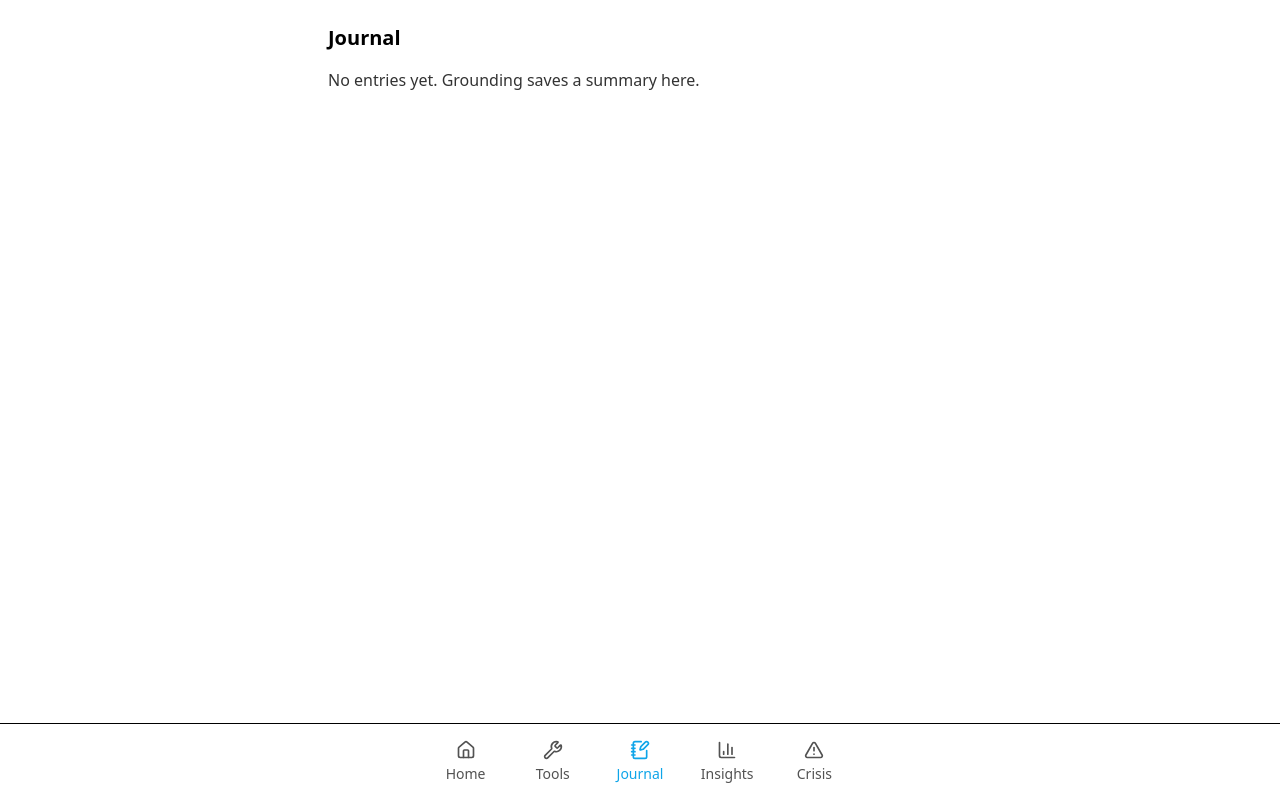
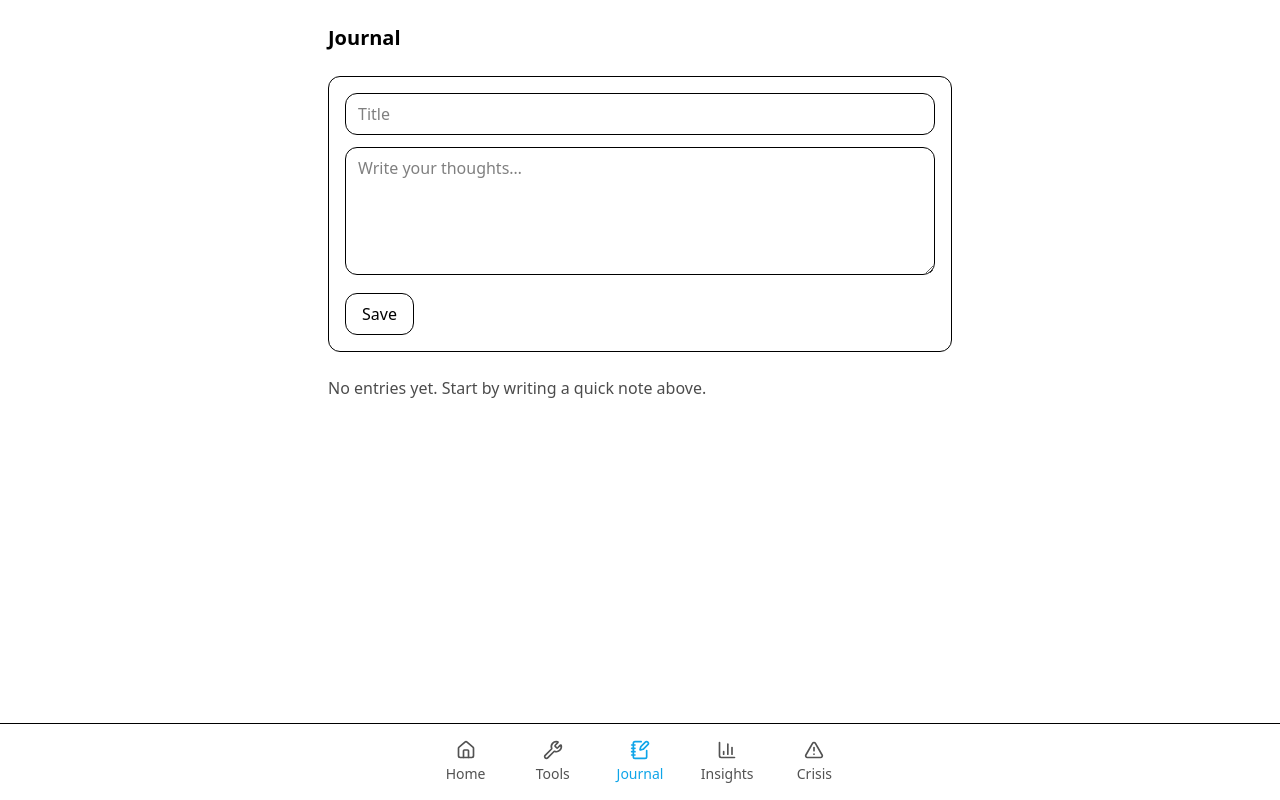
Before and after one commit to scottymker/ysm-app, a Next.js app: page /journal in a window 1280 px wide. Built offline with nearby package versions, Linux system fonts and the light colour scheme.

Commit message:
feat(journal): CRUD UI + zustand store

```diff
--- a/src/app/journal/page.tsx
+++ b/src/app/journal/page.tsx
@@ -1,29 +1,98 @@
 "use client";
 
-import { useJournalStore } from "@/stores/useJournalStore";
+import { useState } from "react";
+import { useJournalStore, type JournalEntry } from "@/stores/useJournalStore";
 
-export default function JournalPage(){
-  const { entries, remove } = useJournalStore();
+function EntryForm({
+  initial,
+  onSave,
+  onCancel
+}: {
+  initial?: Partial<JournalEntry>;
+  onSave: (v: { title: string; body: string }) => void;
+  onCancel?: () => void;
+}) {
+  const [title, setTitle] = useState(initial?.title ?? "");
+  const [body, setBody] = useState(initial?.body ?? "");
+  return (
+    <form
+      onSubmit={(e) => { e.preventDefault(); onSave({ title, body }); }}
+      className="rounded-xl border p-4 space-y-3"
+    >
+      <input
+        value={title}
+        onChange={(e)=>setTitle(e.target.value)}
+        placeholder="Title"
+        aria-label="Title"
+        className="w-full rounded-xl border px-3 py-2 outline-none focus-visible:ring-2"
+      />
+      <textarea
+        value={body}
+        onChange={(e)=>setBody(e.target.value)}
+        placeholder="Write your thoughts…"
+        aria-label="Body"
+        className="h-32 w-full resize-vertical rounded-xl border px-3 py-2 outline-none focus-visible:ring-2"
+      />
+      <div className="flex gap-2">
+        <button className="rounded-xl border px-4 py-2" type="submit">Save</button>
+        {onCancel && <button className="rounded-xl border px-4 py-2" type="button" onClick={onCancel}>Cancel</button>}
+      </div>
+    </form>
+  );
+}
+
+export default function JournalPage() {
+  const { entries, add, update, remove } = useJournalStore();
+  const [editing, setEditing] = useState<string | null>(null);
 
   return (
-    <main className="mx-auto max-w-2xl p-6">
+    <main className="mx-auto max-w-2xl p-6 space-y-6">
       <h1 className="text-xl font-semibold">Journal</h1>
-      {entries.length === 0 ? (
-        <p className="mt-4 opacity-80">No entries yet. Grounding saves a summary here.</p>
-      ) : (
-        <ul className="mt-6 space-y-4">
-          {entries.map(e => (
-            <li key={e.id} className="rounded-xl border p-4">
-              <div className="flex items-center justify-between gap-3">
-                <time className="text-sm opacity-70">{new Date(e.dateISO).toLocaleString()}</time>
-                <button className="rounded-lg border px-2 py-1 text-sm" onClick={()=>remove(e.id)}>Delete</button>
-              </div>
-              {e.tags?.length ? <p className="mt-1 text-xs opacity-70">Tags: {e.tags.join(", ")}</p> : null}
-              <pre className="mt-2 whitespace-pre-wrap text-sm">{e.body}</pre>
-            </li>
-          ))}
-        </ul>
+
+      {/* Create */}
+      {!editing && (
+        <EntryForm
+          onSave={({ title, body }) => {
+            if (!title && !body) return;
+            add({ title, body });
+          }}
+        />
       )}
+
+      {/* List */}
+      <ul className="space-y-4">
+        {entries.length === 0 && <li className="opacity-70">No entries yet. Start by writing a quick note above.</li>}
+        {entries.map((e) => (
+          <li key={e.id} className="rounded-xl border p-4">
+            {editing === e.id ? (
+              <EntryForm
+                initial={e}
+                onSave={({ title, body }) => {
+                  update(e.id, { title, body });
+                  setEditing(null);
+                }}
+                onCancel={() => setEditing(null)}
+              />
+            ) : (
+              <>
+                <div className="flex items-start justify-between gap-4">
+                  <div>
+                    <div className="font-medium">{e.title || "(Untitled)"}</div>
+                    <div className="text-sm opacity-80 whitespace-pre-wrap mt-1">{e.body}</div>
+                  </div>
+                  <div className="shrink-0 flex gap-2">
+                    <button className="rounded-xl border px-3 py-1 text-sm" onClick={()=>setEditing(e.id)} aria-label={`Edit ${e.title || "entry"}`}>Edit</button>
+                    <button className="rounded-xl border px-3 py-1 text-sm" onClick={()=>remove(e.id)} aria-label={`Delete ${e.title || "entry"}`}>Delete</button>
+                  </div>
+                </div>
+                <div className="mt-2 text-xs opacity-60">
+                  {new Date(e.updatedAt).toLocaleString()}
+                </div>
+              </>
+            )}
+          </li>
+        ))}
+      </ul>
     </main>
   );
 }
--- a/src/stores/useJournalStore.ts
+++ b/src/stores/useJournalStore.ts
@@ -1,52 +1,36 @@
 import { create } from "zustand";
+import { persist } from "zustand/middleware";
 
 export type JournalEntry = {
   id: string;
-  dateISO: string;
+  createdAt: number;
+  updatedAt: number;
+  title: string;
   body: string;
-  tags?: string[];
 };
 
 type State = {
   entries: JournalEntry[];
-  add: (e: Omit<JournalEntry, "id" | "dateISO"> & Partial<Pick<JournalEntry,"tags">>) => JournalEntry;
+  add: (e: Omit<JournalEntry, "id"|"createdAt"|"updatedAt">) => string;
+  update: (id: string, patch: Partial<Omit<JournalEntry,"id"|"createdAt">>) => void;
   remove: (id: string) => void;
   clear: () => void;
 };
 
-const STORAGE_KEY = "ysm_journal_v1";
-
-function load(): JournalEntry[] {
-  if (typeof window === "undefined") return [];
-  try {
-    const raw = localStorage.getItem(STORAGE_KEY);
-    return raw ? (JSON.parse(raw) as JournalEntry[]) : [];
-  } catch {
-    return [];
-  }
-}
-
-export const useJournalStore = create<State>((set, get) => ({
-  entries: typeof window === "undefined" ? [] : load(),
-  add: (e) => {
-    const entry: JournalEntry = {
-      id: crypto.randomUUID(),
-      dateISO: new Date().toISOString(),
-      body: e.body,
-      tags: e.tags ?? [],
-    };
-    const next = [entry, ...get().entries];
-    if (typeof window !== "undefined") localStorage.setItem(STORAGE_KEY, JSON.stringify(next));
-    set({ entries: next });
-    return entry;
-  },
-  remove: (id) => {
-    const next = get().entries.filter((x) => x.id !== id);
-    if (typeof window !== "undefined") localStorage.setItem(STORAGE_KEY, JSON.stringify(next));
-    set({ entries: next });
-  },
-  clear: () => {
-    if (typeof window !== "undefined") localStorage.removeItem(STORAGE_KEY);
-    set({ entries: [] });
-  },
-}));
+export const useJournalStore = create<State>()(persist(
+  (set, get) => ({
+    entries: [],
+    add: (e) => {
+      const id = crypto.randomUUID();
+      const now = Date.now();
+      set({ entries: [{ id, createdAt: now, updatedAt: now, ...e }, ...get().entries] });
+      return id;
+    },
+    update: (id, patch) => set({
+      entries: get().entries.map(x => x.id === id ? { ...x, ...patch, updatedAt: Date.now() } : x)
+    }),
+    remove: (id) => set({ entries: get().entries.filter(x => x.id !== id) }),
+    clear: () => set({ entries: [] }),
+  }),
+  { name: "ysm_journal_v1" }
+));
```
